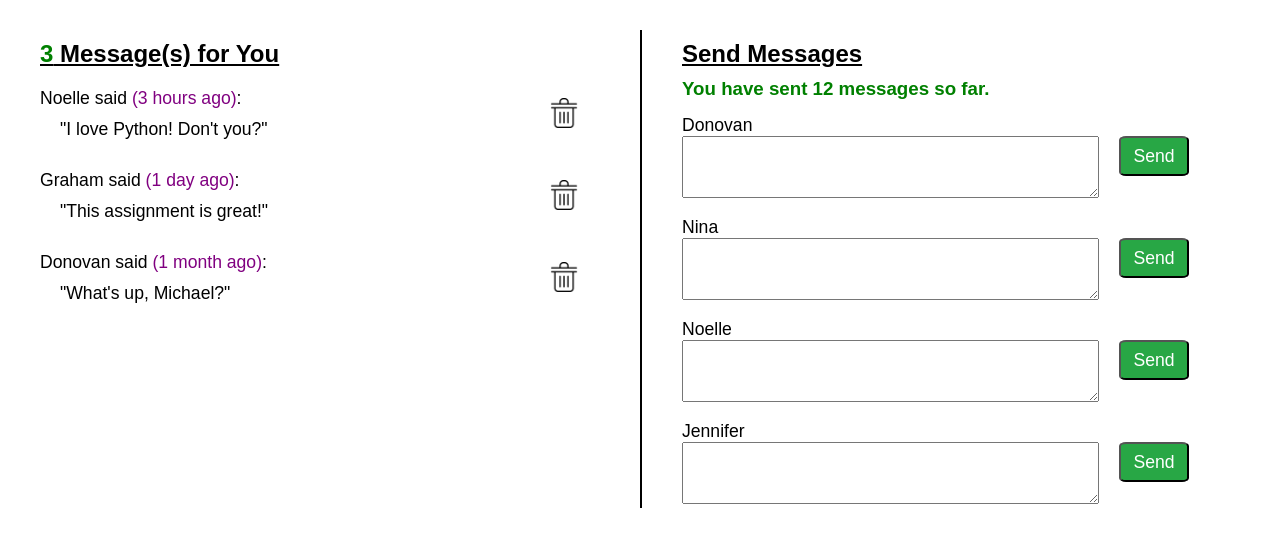
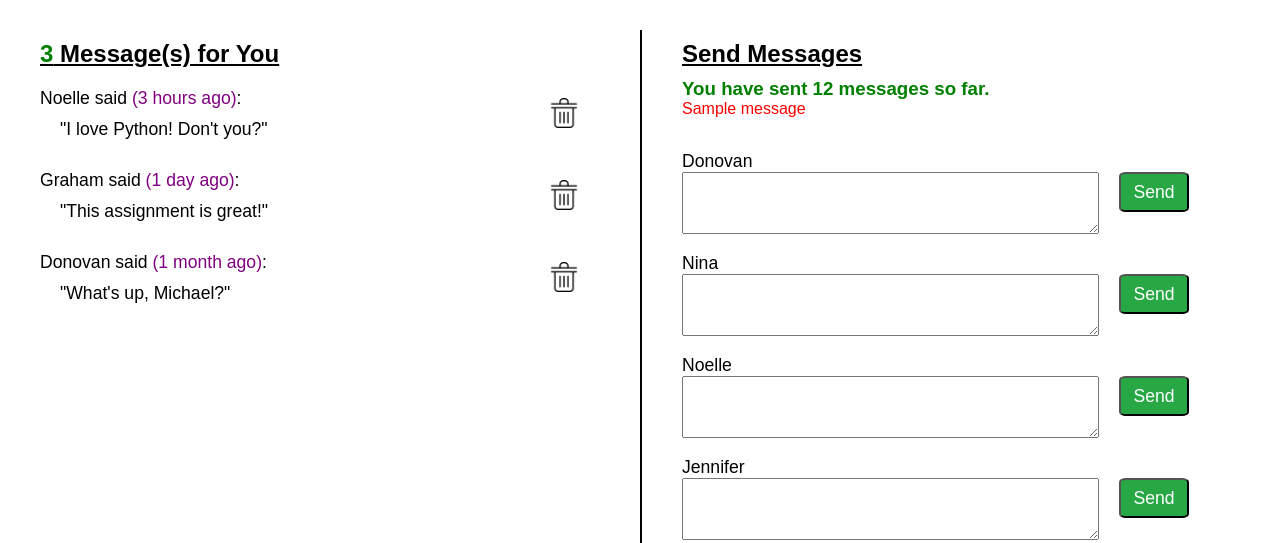
Before and after one commit to full-time-april-irvine/nina_tompkin, a Flask app: page /wall in a window 1280 px wide. Shown: the part 50-593 px from the top of the page. Run offline with Flask 2, Linux system fonts and the light colour scheme; one stand-in notice (Sample message) is shown.

Commit message:
updated wall

```diff
--- a/flask/flask_mysql/private_wall/server.py
+++ b/flask/flask_mysql/private_wall/server.py
@@ -79,5 +79,25 @@ def login():
 def wall():
     return render_template("wall.html")
 
+@app.route("/send_message", methods=["POST"])
+def send_message():
+    if len(request.form["content"]) < 5:
+        flash("Message must be longer than 5 characters.","wall")
+    return redirect("/wall")
+
+    mysql = connectToMySQL("private_wall")
+    query = "INSERT INTO messages (user_id, content, created_at, updated_at) VALUES (%(id)s,%(content)s,NOW(),NOW());"
+    data = {
+        "id":session["user_id"],
+        "content":request.form["content"]
+    }
+    mysql.query_db(query,data)
+    return redirect("/")
+
+@app.route("/logout")
+def logout():
+    session.clear();
+    return redirect("/")
+
 if __name__ == "__main__":
     app.run(debug=True)
--- a/flask/flask_mysql/private_wall/static/css/styles.css
+++ b/flask/flask_mysql/private_wall/static/css/styles.css
@@ -53,10 +53,6 @@
     border-left:2px solid black;
 }
 
-.border{
-    border:2px solid red;
-}
-
 .row{
     padding-top:30px;
 }
@@ -107,6 +103,11 @@ img{
     width:30px;
 }
 
+.flash-alert{
+    margin:0;
+    color:red;
+}
+
 .form-group{
     margin-top:15px;
 }
--- a/flask/flask_mysql/private_wall/templates/wall.html
+++ b/flask/flask_mysql/private_wall/templates/wall.html
@@ -52,7 +52,14 @@
             <div class="innertable">
                 <h2>Send Messages</h2>
                 <h3 class="counttext">You have sent 12 messages so far.</h3>
-                <form class="form-group" action="/action_page.php" method="POST">
+                {% with messages = get_flashed_messages(category_filter=["wall"]) %}
+                    {% if messages %}
+                        {% for message in messages %}
+                            <p class="flash-alert">{{message}}</p>
+                        {% endfor %}
+                    {% endif %}
+                {% endwith %}
+                <form class="form-group" action="/send_message" method="POST">
                     <div class="message_name">
                         <label for="message">Donovan</label>
                     </div>
@@ -61,7 +68,7 @@
                         <input class="button" type="submit" value="Send">
                     </div>
                 </form>
-                <form class="form-group" action="/action_page.php" method="POST">
+                <form class="form-group" action="/send_message" method="POST">
                     <div class="message_name">
                         <label for="message">Nina</label>
                     </div>
@@ -70,7 +77,7 @@
                         <input class="button" type="submit" value="Send">
                     </div>
                 </form>
-                <form class="form-group" action="/action_page.php" method="POST">
+                <form class="form-group" action="/send_message" method="POST">
                     <div class="message_name">
                         <label for="message">Noelle</label>
                     </div>
@@ -79,7 +86,7 @@
                         <input class="button" type="submit" value="Send">
                     </div>
                 </form>
-                <form class="form-group" action="/action_page.php" method="POST">
+                <form class="form-group" action="/send_message" method="POST">
                     <div class="message_name">
                         <label for="message">Jennifer</label>
                     </div>
```
